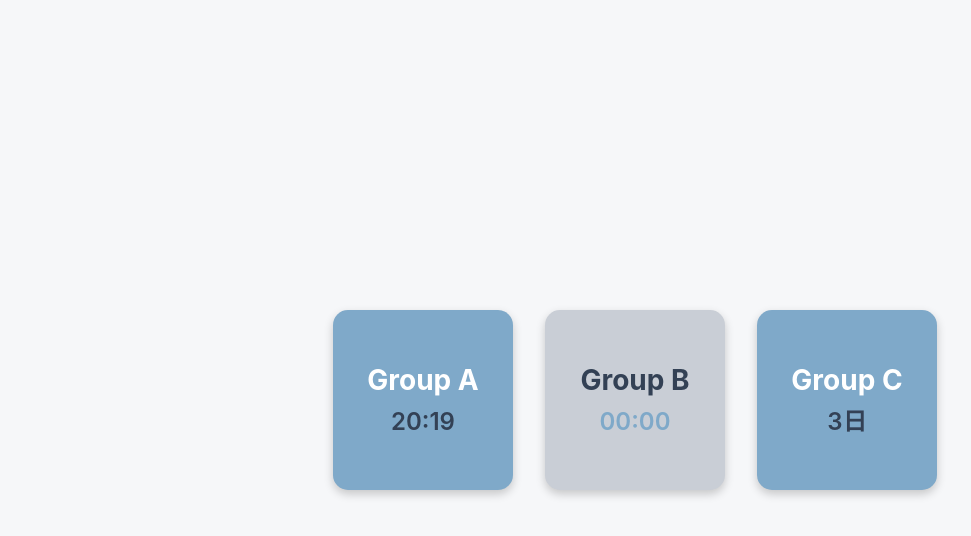
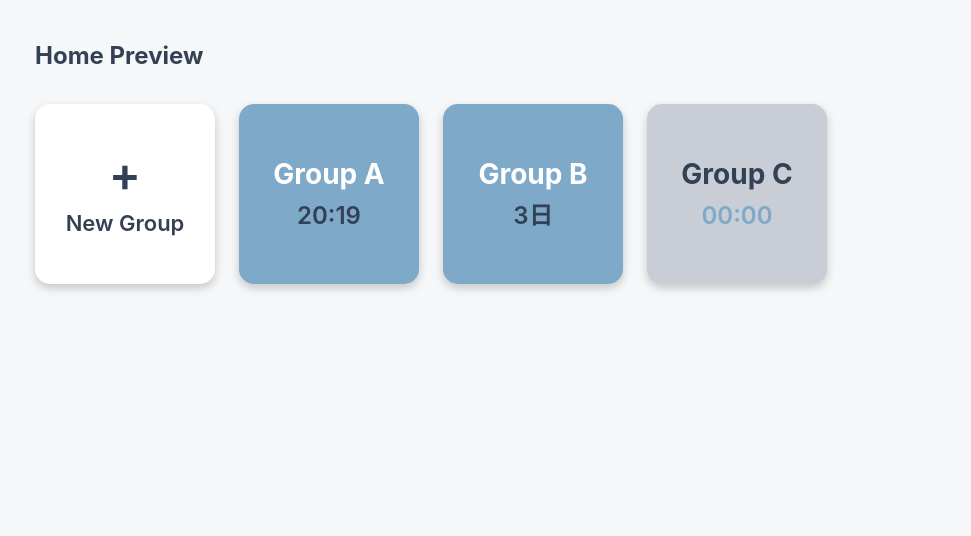
Before and after one commit to Kan-O435/three-universities-hackason-2026, a Next.js app in the folder client/: page /home in a window 1280 px wide. Shown: the top 536 px of the page, without its empty margins (5-976 px from the left). Built offline with nearby package versions, Linux system fonts and the light colour scheme.

Commit message:
add create group card component

```diff
--- a/client/app/home/page.tsx
+++ b/client/app/home/page.tsx
@@ -1,11 +1,21 @@
 import GroupCard from "@/components/GroupCard";
+import CreateGroupCard from "@/components/CreateGroupCard";
 
 export default function HomePage() {
   return (
-    <div className="flex min-h-screen items-center justify-center gap-8 bg-[var(--color-bg)]">
-      <GroupCard groupName="Group A" timeLabel="20:19" />
-      <GroupCard groupName="Group B" timeLabel="00:00" isMemoryMode />
-      <GroupCard groupName="Group C" timeLabel="3日" />
-    </div>
+    <main className="min-h-screen bg-[var(--color-bg)] px-[var(--page-padding)] py-10">
+      <div className="mx-auto max-w-[var(--max-width-content)]">
+        <h1 className="mb-8 text-2xl font-bold text-[var(--color-text)]">
+          Home Preview
+        </h1>
+
+        <div className="flex flex-wrap gap-6">
+          <CreateGroupCard />
+          <GroupCard groupName="Group A" timeLabel="20:19" />
+          <GroupCard groupName="Group B" timeLabel="3日" />
+          <GroupCard groupName="Group C" timeLabel="00:00" isMemoryMode />
+        </div>
+      </div>
+    </main>
   );
 }
--- /dev/null
+++ b/client/components/CreateGroupCard.tsx
@@ -0,0 +1,30 @@
+type CreateGroupCardProps = {
+  onClick?: () => void;
+};
+
+export default function CreateGroupCard({ onClick }: CreateGroupCardProps) {
+  return (
+    <button
+      type="button"
+      onClick={onClick}
+      className="
+        flex h-[150px] w-[150px] shrink-0 flex-col items-center justify-center
+        rounded-[var(--radius-card)]
+        bg-[var(--color-surface)]
+        shadow-[var(--shadow-card)]
+        transition-[transform,box-shadow] duration-200
+        hover:-translate-y-1
+        sm:h-[160px] sm:w-[160px]
+        md:h-[180px] md:w-[180px]
+      "
+    >
+      <span className="text-[40px] font-semibold leading-none text-[var(--color-text)] sm:text-[44px] md:text-[48px]">
+        +
+      </span>
+
+      <span className="mt-3 text-center text-[18px] font-semibold leading-tight text-[var(--color-text)] sm:text-[20px] md:text-[22px]">
+        New Group
+      </span>
+    </button>
+  );
+}
```
